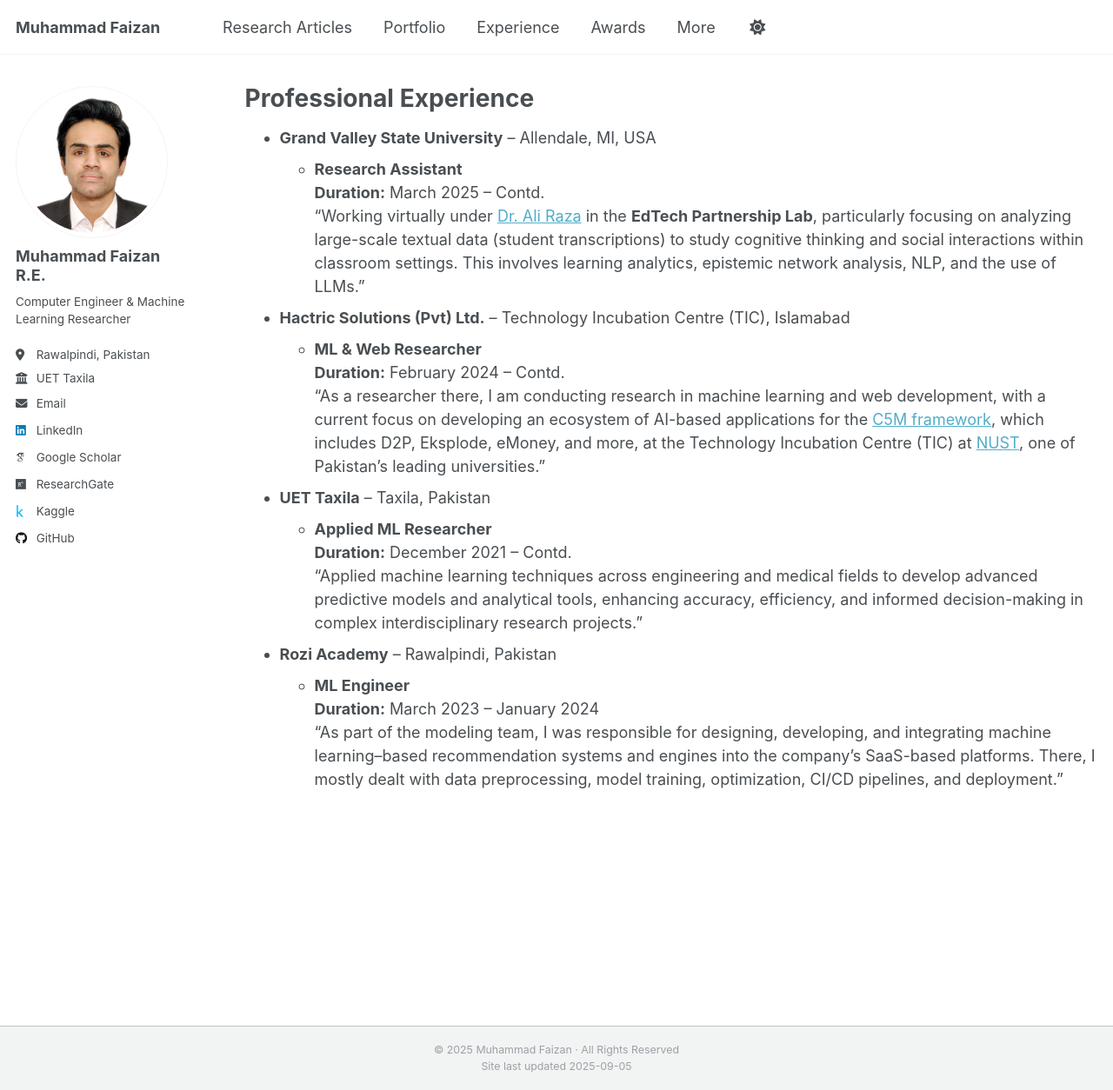
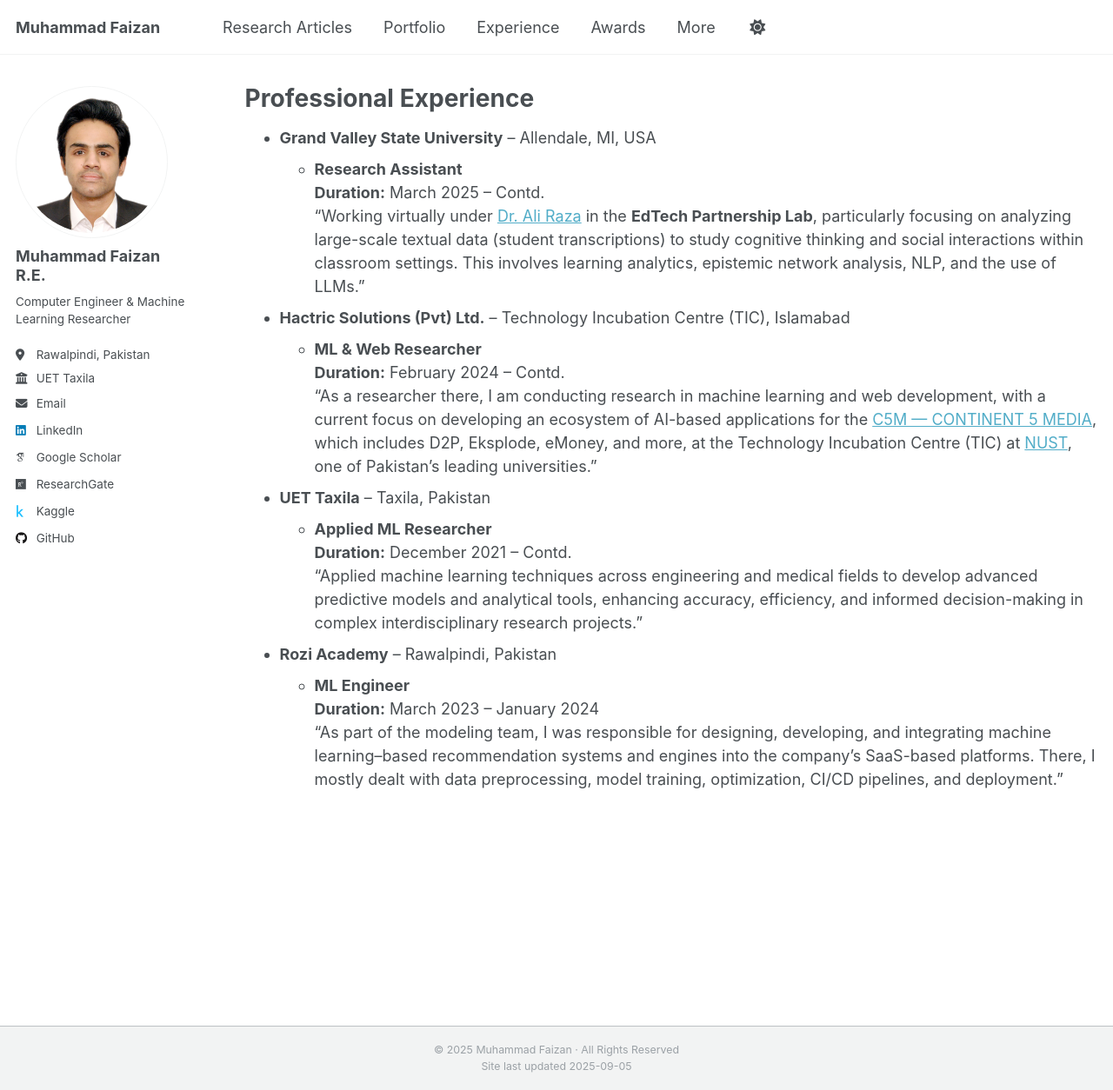
Before and after one commit to MuhammadFaizan99/MuhammadFaizan99.github.io, a Jekyll site: the page built from _pages/experience.md, in a window 1280 px wide and 1254 px high. Shown: the whole window at 87% size. Built offline with Jekyll 4.4.1, drawn with Linux system fonts in a browser that asks for light colours; some web fonts are replaced; a script that is not in the unit is left out.

Commit message:
Update experience.md

```diff
--- a/_pages/experience.md
+++ b/_pages/experience.md
@@ -18,7 +18,7 @@ redirect_from:
 * **Hactric Solutions (Pvt) Ltd.** – Technology Incubation Centre (TIC), Islamabad
   * **ML & Web Researcher**
   **Duration:** February 2024 – Contd.
-    “As a researcher there, I am conducting research in machine learning and web development, with a current focus on developing an ecosystem of AI-based applications for the [C5M framework](http://c5m.world.s3-website-us-east-1.amazonaws.com/), which includes D2P, Eksplode, eMoney, and more, at the Technology Incubation Centre (TIC) at [NUST]([https://nust.edu.pk/]), one of Pakistan’s leading universities.”
+    “As a researcher there, I am conducting research in machine learning and web development, with a current focus on developing an ecosystem of AI-based applications for the [C5M — CONTINENT 5 MEDIA](http://c5m.world.s3-website-us-east-1.amazonaws.com/), which includes D2P, Eksplode, eMoney, and more, at the Technology Incubation Centre (TIC) at [NUST]([https://nust.edu.pk/]), one of Pakistan’s leading universities.”
 
 * **UET Taxila** – Taxila, Pakistan
   * **Applied ML Researcher**
```
